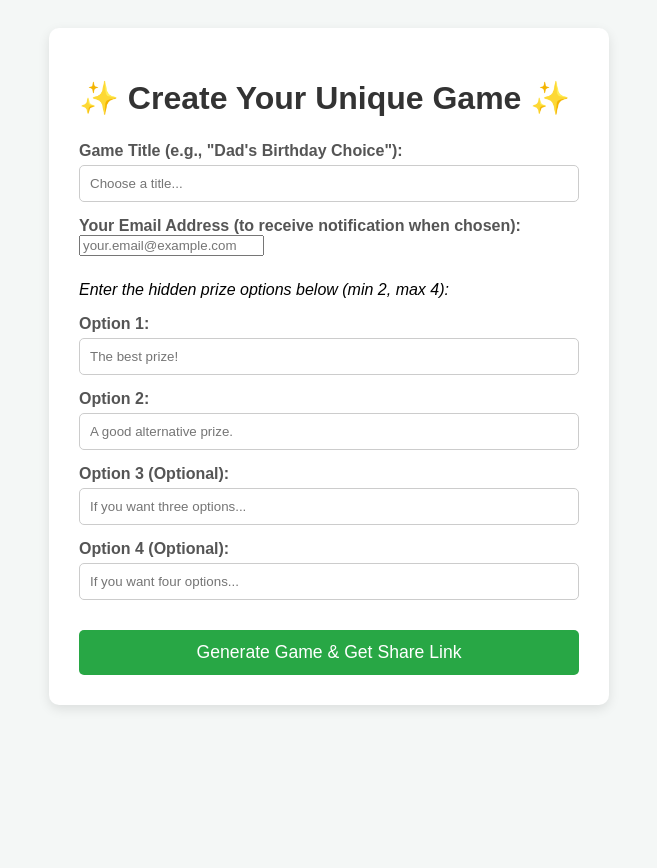
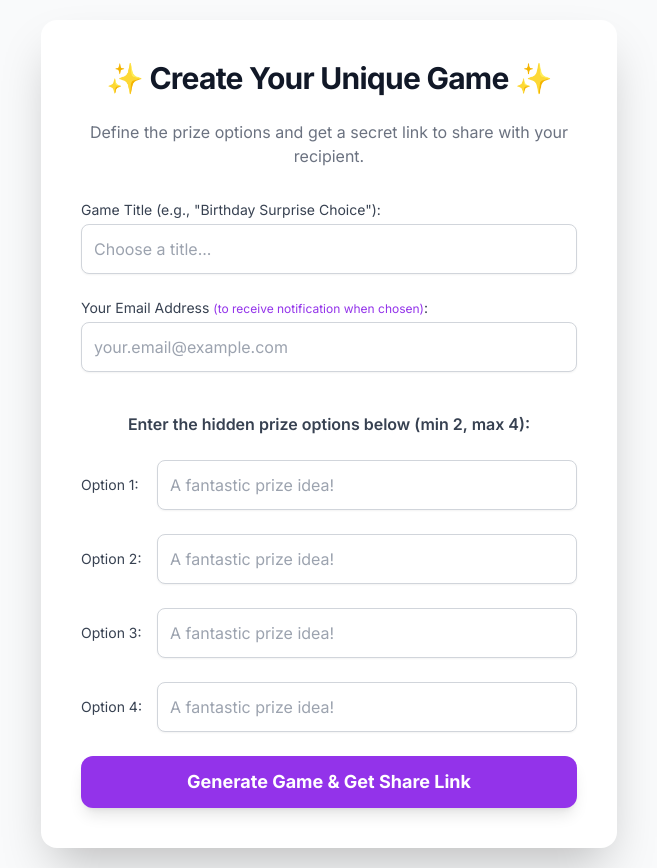
Before and after one commit to Kk-930/pickone, a Flask app: page /create in a window 1280 px wide. Shown: the whole page, without its empty margins (311-968 px from the left). Before the commit the page ends 709 px from the top, so only its background shows below. Run offline with Flask 3, Linux system fonts and the light colour scheme; some libraries are stand-ins or nearby versions.

Commit message:
Feature: Added custom game creator and share links

```diff
--- a/app.py
+++ b/app.py
@@ -1,34 +1,57 @@
-from flask import Flask, render_template, redirect, url_for, session, request
+from flask import Flask, render_template, redirect, url_for, request
 from flask_sqlalchemy import SQLAlchemy
 import secrets
 import os
+import json
 import smtplib
 from email.message import EmailMessage
-import json # Used to store prize list as a JSON string
 
 # --- Configuration ---
 app = Flask(__name__)
 
 # Use an environment variable for the Secret Key (CRITICAL for deployment)
-# If running locally, it defaults to a secure random key.
+# This is used by Flask for session management.
 app.config['SECRET_KEY'] = os.environ.get('SECRET_KEY', secrets.token_hex(16))
 
-# Database Configuration (SQLite for simplicity)
-# When deployed on Render's free tier, you'd use a managed database like Postgres.
-# For a simple game like this, SQLite is okay for small-scale use.
+# Database Configuration: Use a SQLite file named games.db
 app.config['SQLALCHEMY_DATABASE_URI'] = 'sqlite:///games.db'
 app.config['SQLALCHEMY_TRACK_MODIFICATIONS'] = False
 
 db = SQLAlchemy(app)
 
-# --- Email Configuration ---
-# NOTE: Set these environment variables in Render's dashboard!
-SMTP_SERVER = os.environ.get('SMTP_SERVER')  # e.g., 'smtp.gmail.com'
-SMTP_PORT = os.environ.get('SMTP_PORT')      # e.g., '587' or '465'
-SMTP_USERNAME = os.environ.get('SMTP_USERNAME') # Your sending email address
-SMTP_PASSWORD = os.environ.get('SMTP_PASSWORD') # Your app-specific password
+# --- Database Model ---
+class Game(db.Model):
+    """
+    Represents a single pick-a-prize game instance.
+    """
+    id = db.Column(db.Integer, primary_key=True)
+    title = db.Column(db.String(100), nullable=False)
+    # NEW: Store the creator's email for notification
+    creator_email = db.Column(db.String(100), nullable=True)
+    # JSON string storing the list of prize options
+    options_json = db.Column(db.Text, nullable=False)
+    # Index of the chosen option (-1 means no choice has been made yet)
+    chosen_index = db.Column(db.Integer, default=-1)
+
+    def get_options(self):
+        """Helper to deserialize the options from the database."""
+        return json.loads(self.options_json)
+
+# Create the database tables before the first request
+@app.before_request
+def create_tables():
+    db.create_all()
+
+# --- Email Functionality ---
+# NOTE: These must be set as environment variables (SMTP_SERVER, SMTP_PORT, etc.)
+# in your Render dashboard for email sending to work!
+SMTP_SERVER = os.environ.get('SMTP_SERVER')
+SMTP_PORT = os.environ.get('SMTP_PORT')
+SMTP_USERNAME = os.environ.get('SMTP_USERNAME')
+SMTP_PASSWORD = os.environ.get('SMTP_PASSWORD')
 
 def send_notification_email(recipient_email, game_title, selected_prize, game_url):
+    """Sends an email notification to the creator when a choice is made."""
     if not all([SMTP_SERVER, SMTP_PORT, SMTP_USERNAME, SMTP_PASSWORD]):
         print("EMAIL CONFIGURATION MISSING. Notification not sent.")
         return
@@ -39,12 +62,15 @@ def send_notification_email(recipient_email, game_title, selected_prize, game_ur
         msg['From'] = SMTP_USERNAME
         msg['To'] = recipient_email
 
+        # The body contains the crucial piece of information: the chosen prize
         body = f"""
         Hello!
 
         Your game, '{game_title}', has been played and the prize has been revealed!
 
         The recipient chose: "{selected_prize}"
+
+        This confirms the true selection, so you know the result!
 
         You can view the final, permanent result here:
         {game_url}
@@ -53,9 +79,9 @@ def send_notification_email(recipient_email, game_title, selected_prize, game_ur
         """
         msg.set_content(body)
 
-        # Connect to the SMTP server
+        # Connect to the SMTP server and send the email
         with smtplib.SMTP(SMTP_SERVER, int(SMTP_PORT)) as server:
-            server.starttls()  # Use TLS encryption
+            server.starttls()  # Use TLS encryption for security
             server.login(SMTP_USERNAME, SMTP_PASSWORD)
             server.send_message(msg)
             print(f"Successfully sent notification to {recipient_email}")
@@ -63,52 +89,35 @@ def send_notification_email(recipient_email, game_title, selected_prize, game_ur
     except Exception as e:
         print(f"Error sending email: {e}")
 
-# --- END: ADD EMAIL CONFIGURATION AND FUNCTION HERE ---
-
-
-# --- Database Model ---
-class Game(db.Model):
-    id = db.Column(db.Integer, primary_key=True)
-    title = db.Column(db.String(100), nullable=False)
-    creator_email = db.Column(db.String(100), nullable=True)
-    # The prize options are stored as a JSON string
-    options_json = db.Column(db.Text, nullable=False)
-    # The winning choice is stored here (index, not number)
-    chosen_index = db.Column(db.Integer, default=-1) # -1 means no choice yet
-
-    def get_options(self):
-        return json.loads(self.options_json)
-
-# Initialize the database and create tables
-with app.app_context():
-    db.create_all()
-
 # --- Routes ---
 
-# 1. Homepage (Start/Instructions)
 @app.route('/')
 def index():
+    """Main landing page."""
     return render_template('index.html')
 
-# 2. Game Creation Form
 @app.route('/create', methods=['GET', 'POST'])
 def create_game():
+    """Handles the creation form and saves the new game to the database."""
     if request.method == 'POST':
         game_title = request.form.get('title')
-        # Get all options from the form (up to 4 in this example)
+        creator_email = request.form.get('creator_email') # NEW: Collect creator's email
+
+        # Collect and filter options
         options = []
         for i in range(1, 5):
             option = request.form.get(f'option_{i}', '').strip()
             if option:
                 options.append(option)
 
-        if not game_title or len(options) < 2:
-            # Simple error handling
-            return "Error: Game needs a title and at least two options.", 400
+        # Basic validation
+        if not game_title or not creator_email or len(options) < 2:
+            return "Error: Game needs a title, your email, and at least two options.", 400
 
         # Create a new Game object and save to database
         new_game = Game(
             title=game_title,
+            creator_email=creator_email, # Save the creator's email
             options_json=json.dumps(options)
         )
         db.session.add(new_game)
@@ -117,59 +126,69 @@ def create_game():
         # Redirect to the unique game page
         return redirect(url_for('game_page', game_id=new_game.id))
 
-    # For GET request, show the creation form
     return render_template('create.html')
 
-# 3. The Sharable Game Page
 @app.route('/game/<int:game_id>', methods=['GET', 'POST'])
 def game_page(game_id):
-    game = db.session.get(Game, game_id)
-    if not game:
-        return "Game not found.", 404
-
+    """Displays the game and handles the choice submission."""
+    game = Game.query.get_or_404(game_id)
     options = game.get_options()
 
     # Handle the choice submission
     if request.method == 'POST':
-        # Check if a choice has already been made
+        # Prevent double submission
         if game.chosen_index != -1:
-            # Prevent re-submitting if the game is already over
+            # If a choice was already made, just redirect to GET to show result
             return redirect(url_for('game_page', game_id=game_id))
 
         try:
-            # Get the chosen number (1-based index)
-            choice = int(request.form.get('choice'))
-            chosen_index = choice - 1
+            # Get the index (0-based) of the chosen option from the form
+            chosen_index = int(request.form.get('chosen_index'))
+        except (TypeError, ValueError):
+            return "Invalid choice submitted.", 400
 
-            # 1. Validate the choice
-            if 0 <= chosen_index < len(options):
-                # 2. Record the choice in the database
-                game.chosen_index = chosen_index
-                db.session.commit()
-		# --- NEW: SEND NOTIFICATION EMAIL ---
-                selected_prize = options[chosen_index]
-                game_url = request.url
-                send_notification_email(game.creator_email, game.title, selected_prize, game_url)
-                # -----------------------------------
+        # 1. Validate the choice index
+        if 0 <= chosen_index < len(options):
+            # 2. Record the choice in the database
+            game.chosen_index = chosen_index
+            db.session.commit()
 
-                # Redirect to GET to show the result
-                return redirect(url_for('game_page', game_id=game_id))
-            else:
-                return "Invalid option selected", 400
-        except:
-            return "Error processing choice", 500
+            # --- CRITICAL: SEND NOTIFICATION EMAIL HERE ---
+            # Get the actual prize text for the email
+            selected_prize = options[chosen_index]
+            game_url = request.url_root.rstrip('/') + url_for('game_page', game_id=game_id)
 
-    # For GET request, render the game page
-    game_over = game.chosen_index != -1
-    chosen_option_text = options[game.chosen_index] if game_over else None
-    share_link = request.url # The current URL is the share link
+            # Send notification to the creator's email
+            send_notification_email(
+                game.creator_email,
+                game.title,
+                selected_prize,
+                game_url
+            )
+            # ---------------------------------------------
 
-    return render_template('game.html',
-                           game=game,
-                           options_count=len(options),
-                           chosen_option=chosen_option_text,
-                           game_over=game_over,
-                           share_link=share_link)
+            # Redirect to GET to show the result
+            return redirect(url_for('game_page', game_id=game_id))
+        else:
+            return "Invalid choice index.", 400
+
+    # GET request: Display the game page
+    return render_template(
+        'game.html',
+        game=game,
+        options=options,
+        chosen_index=game.chosen_index
+    )
+
+@app.route('/list')
+def list_games():
+    """Lists all created games (for debugging/admin purposes)."""
+    games = Game.query.all()
+    return render_template('list_games.html', games=games)
 
 if __name__ == '__main__':
+    # When running locally, ensure the DB is initialized
+    with app.app_context():
+        db.create_all()
+    # Run the application
     app.run(debug=True)
--- a/templates/create.html
+++ b/templates/create.html
@@ -2,42 +2,87 @@
 <html lang="en">
 <head>
     <meta charset="UTF-8">
-    <title>Create Your Prize Game</title>
+    <meta name="viewport" content="width=device-width, initial-scale=1.0">
+    <title>Create Your Prize Picker Game</title>
+    <!-- Load Tailwind CSS -->
+    <script src="https://cdn.tailwindcss.com"></script>
     <style>
-        body { font-family: sans-serif; display: flex; flex-direction: column; align-items: center; background-color: #f4f7f6; padding: 20px; }
-        .form-container { background: white; padding: 30px; border-radius: 10px; box-shadow: 0 4px 12px rgba(0, 0, 0, 0.1); width: 100%; max-width: 500px; }
-        h1 { color: #333; margin-bottom: 25px; }
-        label { display: block; margin-top: 15px; font-weight: bold; color: #555; }
-        input[type="text"] { width: 100%; padding: 10px; margin-top: 5px; border: 1px solid #ccc; border-radius: 5px; box-sizing: border-box; }
-        .submit-btn { width: 100%; padding: 12px; margin-top: 30px; font-size: 1.1em; background-color: #28a745; color: white; border: none; border-radius: 5px; cursor: pointer; }
-        .submit-btn:hover { background-color: #1e7e34; }
+        /* Custom font for a clean, modern look */
+        @import url('https://fonts.googleapis.com/css2?family=Inter:wght@400;600;700&display=swap');
+        body {
+            font-family: 'Inter', sans-serif;
+            background-color: #f7f7f7;
+            display: flex;
+            justify-content: center;
+            align-items: center;
+            min-height: 100vh;
+            padding: 20px;
+        }
     </style>
 </head>
-<body>
-    <div class="form-container">
-        <h1>✨ Create Your Unique Game ✨</h1>
-        <form method="POST">
-            <label for="title">Game Title (e.g., "Dad's Birthday Choice"):</label>
-            <input type="text" id="title" name="title" required placeholder="Choose a title...">
+<body class="bg-gray-50">
+    <div class="max-w-xl w-full bg-white p-8 md:p-10 rounded-2xl shadow-2xl transform hover:shadow-3xl transition duration-300">
+        <h1 class="text-3xl font-extrabold text-gray-900 mb-6 text-center tracking-tight">
+            ✨ Create Your Unique Game ✨
+        </h1>
+        <p class="text-center text-gray-500 mb-8">
+            Define the prize options and get a secret link to share with your recipient.
+        </p>
 
-	    <label for="creator_email">Your Email Address (to receive notification when chosen):</label>
-            <input type="email" id="creator_email" name="creator_email" required placeholder="your.email@example.com">
+        <form method="POST" class="space-y-6">
+            <!-- Game Title Field -->
+            <div>
+                <label for="title" class="block text-sm font-medium text-gray-700 mb-1">Game Title (e.g., "Birthday Surprise Choice"):</label>
+                <input
+                    type="text"
+                    id="title"
+                    name="title"
+                    required
+                    placeholder="Choose a title..."
+                    class="w-full p-3 border border-gray-300 rounded-lg focus:ring-purple-500 focus:border-purple-500 shadow-sm transition duration-150"
+                >
+            </div>
 
-            <p style="margin-top: 25px; font-style: italic;">Enter the hidden prize options below (min 2, max 4):</p>
+            <!-- CREATOR EMAIL FIELD (CRITICAL FOR NOTIFICATION) -->
+            <div>
+                <label for="creator_email" class="block text-sm font-medium text-gray-700 mb-1">
+                    Your Email Address <span class="text-xs text-purple-600">(to receive notification when chosen)</span>:
+                </label>
+                <input
+                    type="email"
+                    id="creator_email"
+                    name="creator_email"
+                    required
+                    placeholder="your.email@example.com"
+                    class="w-full p-3 border border-gray-300 rounded-lg focus:ring-purple-500 focus:border-purple-500 shadow-sm transition duration-150"
+                >
+            </div>
 
-            <label for="option_1">Option 1:</label>
-            <input type="text" id="option_1" name="option_1" required placeholder="The best prize!">
+            <p class="pt-4 text-center font-semibold text-gray-700">
+                Enter the hidden prize options below (min 2, max 4):
+            </p>
 
-            <label for="option_2">Option 2:</label>
-            <input type="text" id="option_2" name="option_2" required placeholder="A good alternative prize.">
+            <!-- Prize Option Fields -->
+            {% for i in range(1, 5) %}
+            <div class="flex items-center space-x-3">
+                <label for="option_{{ i }}" class="text-sm font-medium text-gray-700 w-16">Option {{ i }}:</label>
+                <input
+                    type="text"
+                    id="option_{{ i }}"
+                    name="option_{{ i }}"
+                    {% if i < 3 %}required{% endif %}
+                    placeholder="A fantastic prize idea!"
+                    class="flex-1 p-3 border border-gray-300 rounded-lg focus:ring-purple-500 focus:border-purple-500 shadow-sm transition duration-150"
+                >
+            </div>
+            {% endfor %}
 
-            <label for="option_3">Option 3 (Optional):</label>
-            <input type="text" id="option_3" name="option_3" placeholder="If you want three options...">
-
-            <label for="option_4">Option 4 (Optional):</label>
-            <input type="text" id="option_4" name="option_4" placeholder="If you want four options...">
-
-            <button type="submit" class="submit-btn">Generate Game & Get Share Link</button>
+            <button
+                type="submit"
+                class="w-full mt-8 py-3 px-6 bg-purple-600 text-white font-bold rounded-xl shadow-lg hover:bg-purple-700 transition duration-200 transform hover:scale-[1.01] focus:outline-none focus:ring-4 focus:ring-purple-300 text-lg"
+            >
+                Generate Game & Get Share Link
+            </button>
         </form>
     </div>
 </body>
```
